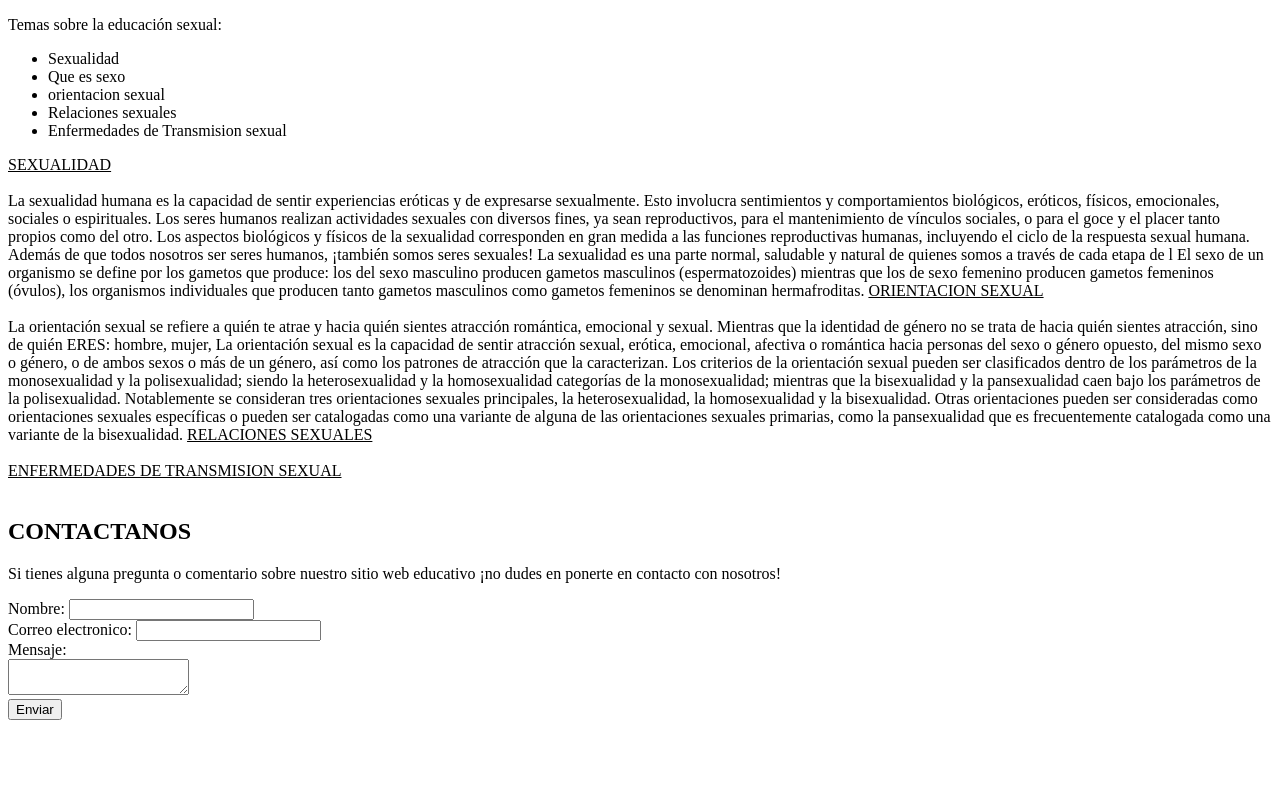
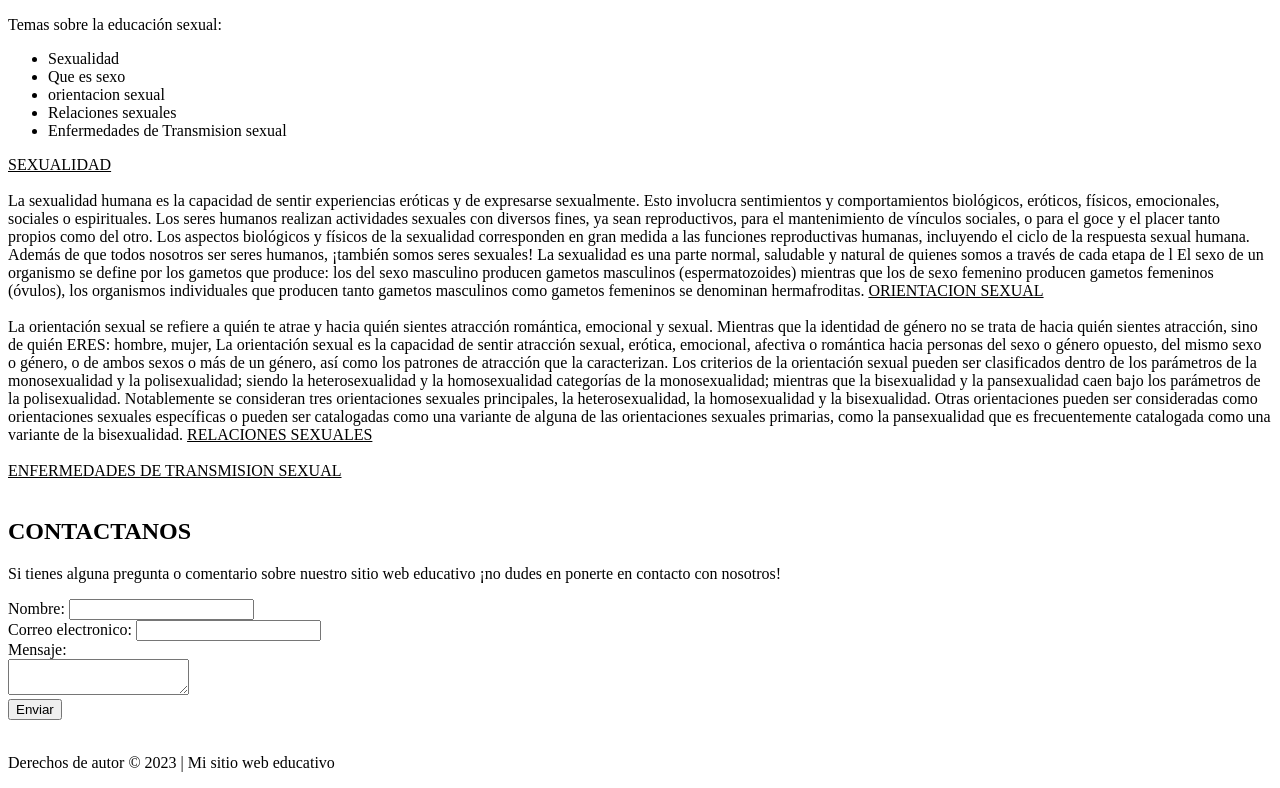
Before and after one commit to Kris-zzo/chetos, a plain HTML site: page index.html in a window 1280 px wide. Shown: the part 420-1208 px from the top of the page. Before the commit the page ends 1148 px from the top, so only its background shows below. Drawn offline with Linux system fonts and the light colour scheme.

Commit message:
se agrego un pie de pagina

```diff
--- a/index.html
+++ b/index.html
@@ -107,7 +107,13 @@
     <input type="submit" value="Enviar">
 </form>
 
+<br>
 
+<footer>
+    <p> Derechos de autor ©
+         2023
+         | Mi sitio web educativo</p>
+</footer>
 
 
 
```
